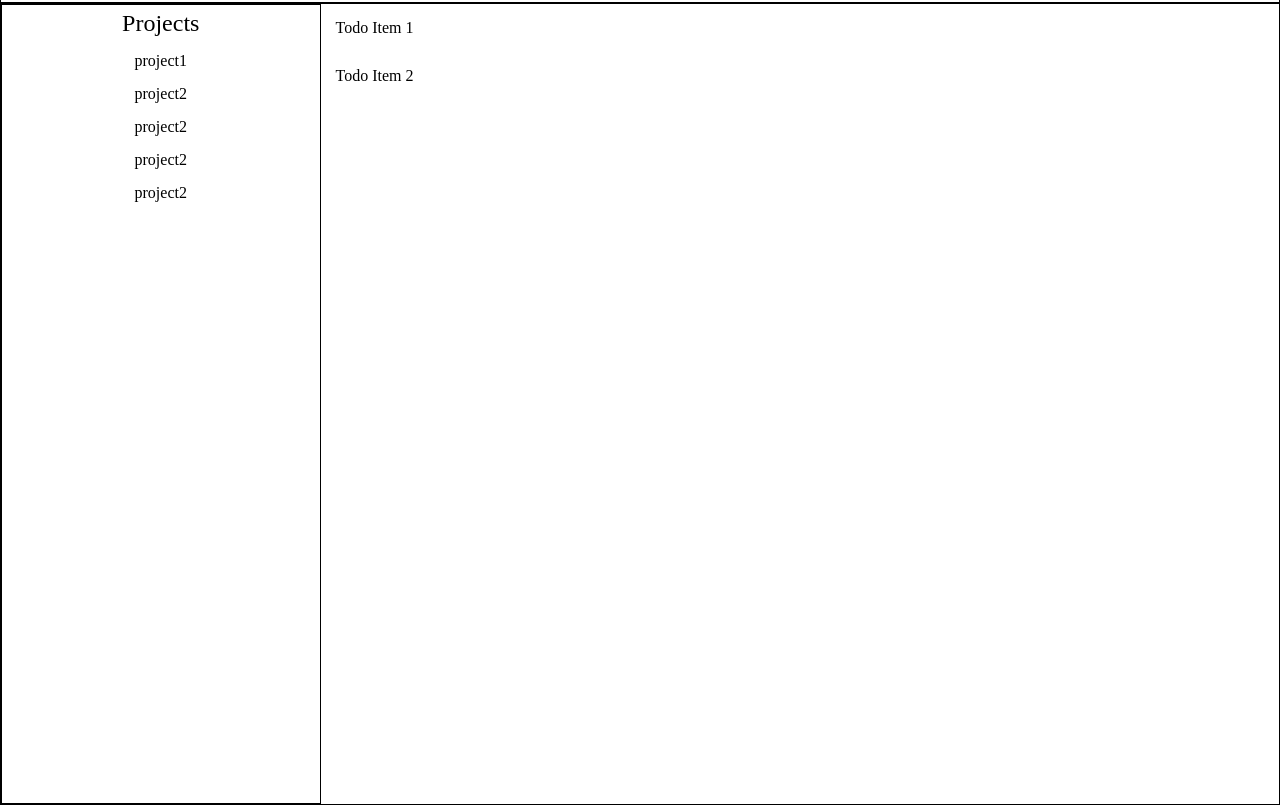
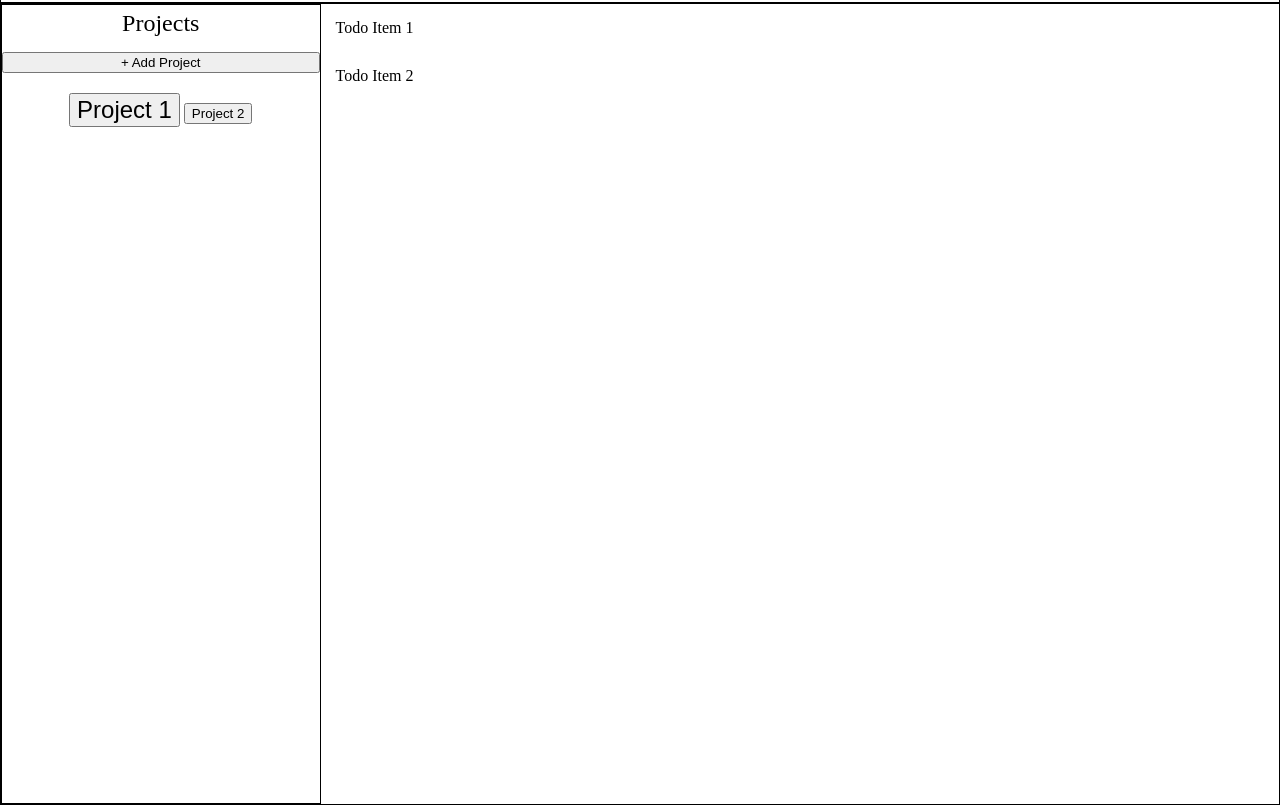
Before and after one commit to connorAlex/Todo-Page, a website built with webpack: page dist/index.html in a window 1280 px wide. Shown: the part 51-856 px from the top of the page. Built offline with nearby package versions, Linux system fonts and the light colour scheme.

Commit message:
adjust project div containers

```diff
--- a/dist/index.html
+++ b/dist/index.html
@@ -13,11 +13,14 @@
   <main>
     <section class="projects">
         <div> Projects</div>
-        <div> project1</div>
-        <div> project2</div>
-        <div> project2</div>
-        <div> project2</div>
-        <div> project2</div>
+        <button>+ Add Project</button>
+
+        <div class = "projectContainer">
+            <!-- projects go here -->
+            <button>Project 1</button>
+            <button>Project 2</button>
+        </div>
+
     </section>
     <section class="content">
         <div class="taskCard">
```
